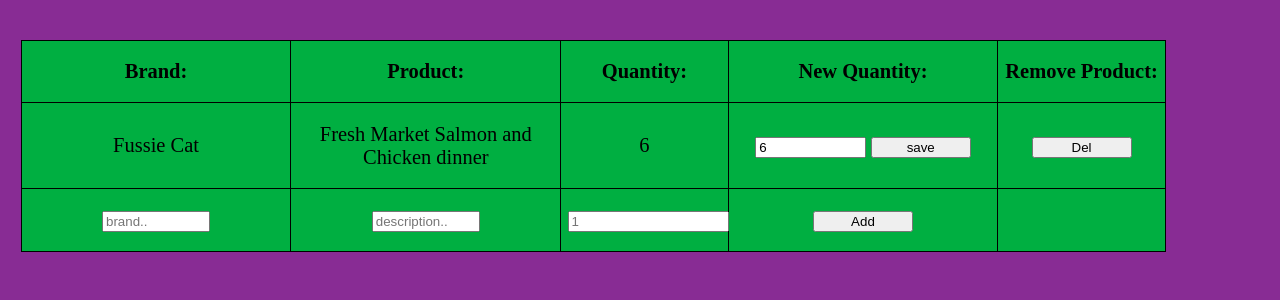
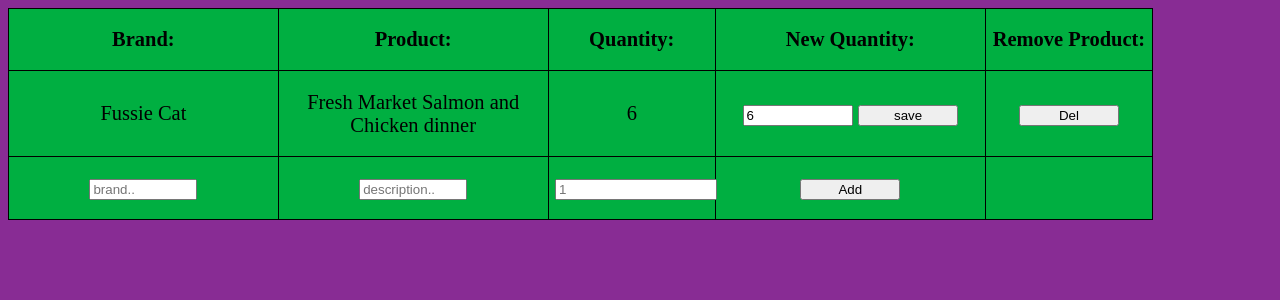
Before and after one commit to RobertWRadford/Pet_Supplies_Plus_Backstock, a Django app: page / in a window 1280 px wide. Shown: the top 300 px of the page. Run offline with Django 3.2, Linux system fonts and the light colour scheme; a user stored in the database is signed in; data comes from the database, SQL or seed files in the repository.

Commit message:
styling changes to stock page

```diff
--- a/static/stock.css
+++ b/static/stock.css
@@ -5,8 +5,6 @@ body{
 table {
 	border-collapse: collapse;
 	background-color: #00af41;
-	margin-top: 5vh;
-	margin-left: 1%;
 	table-layout: fixed;
 	width: max(80vw, 400px);
 }
```
